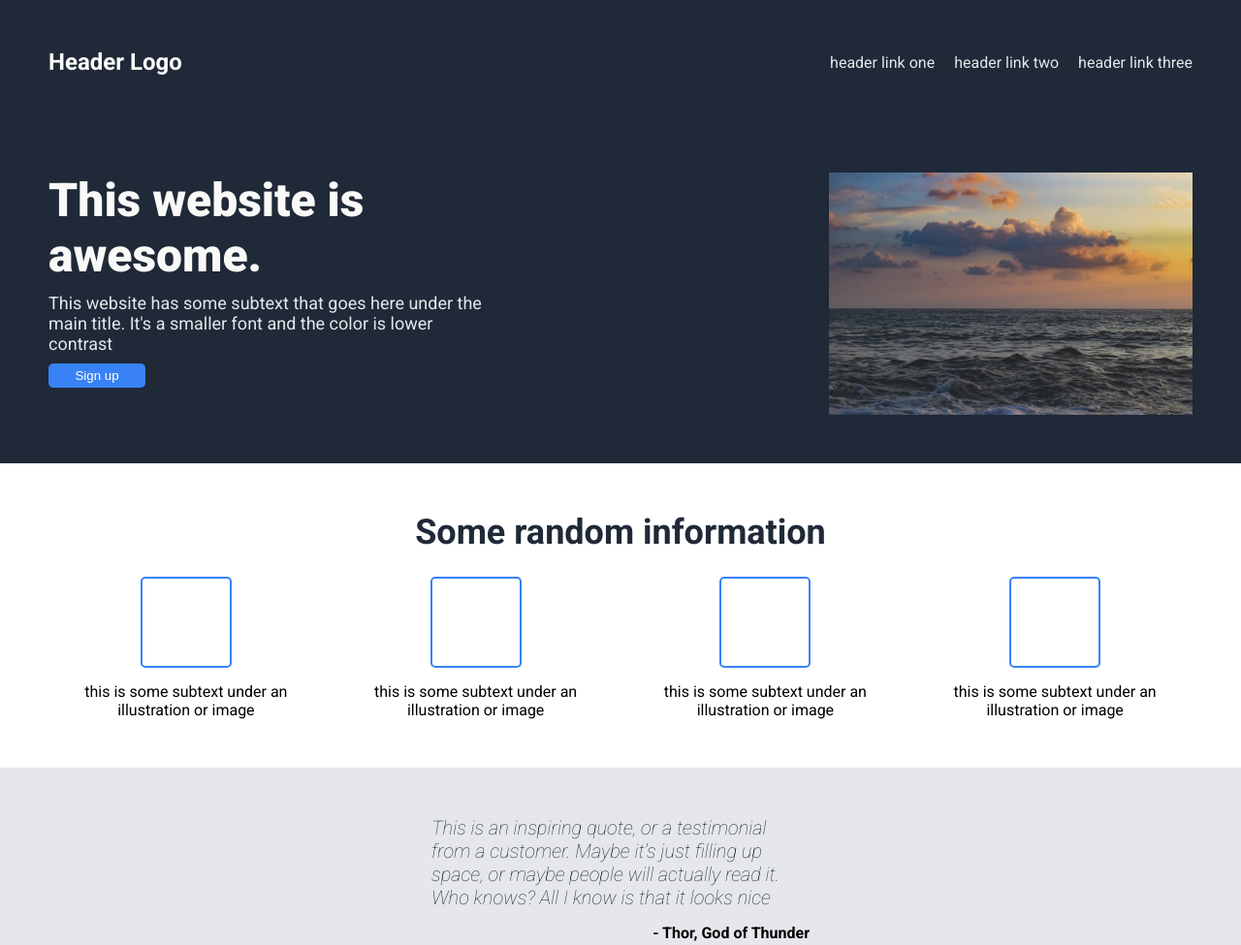
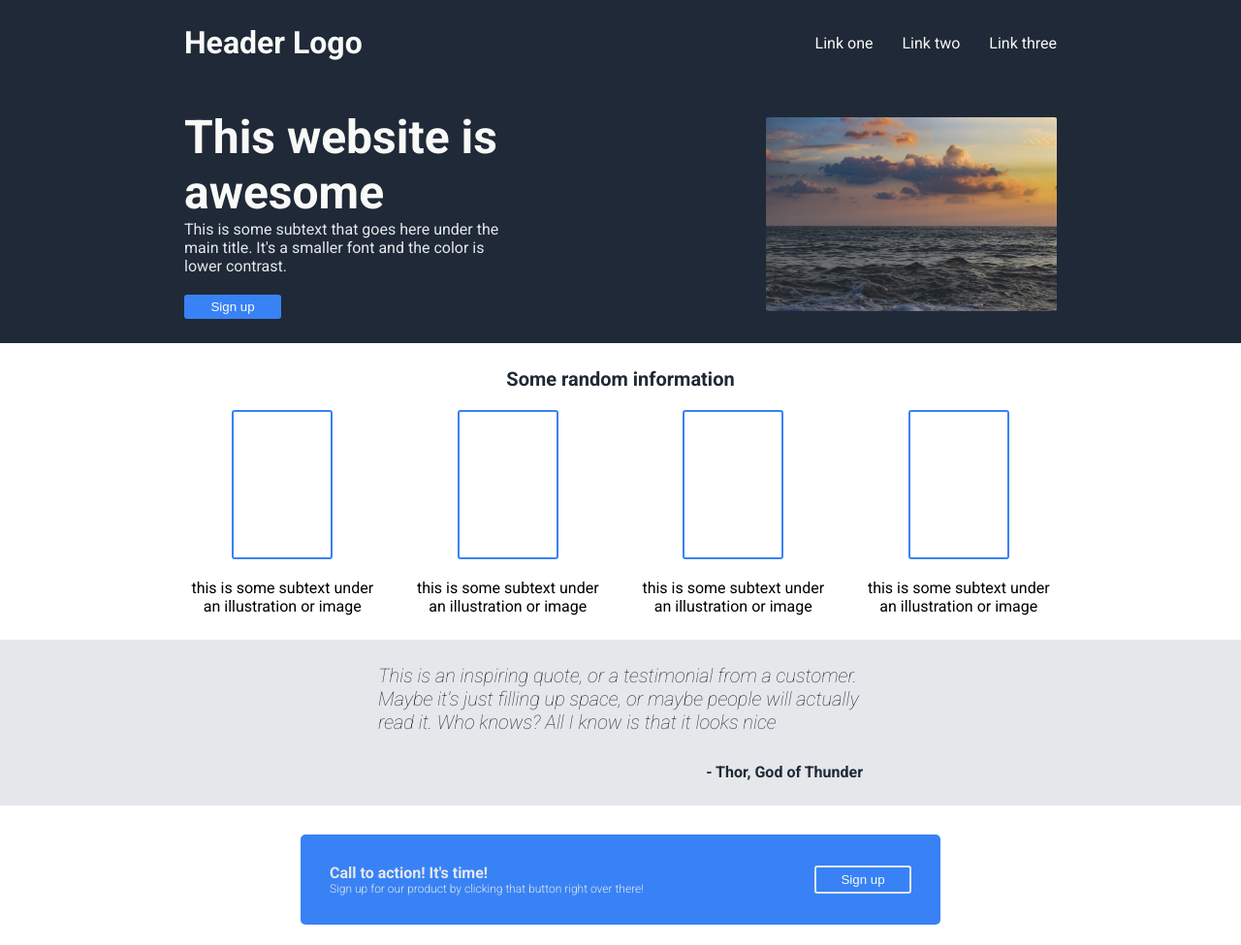
Before and after one commit to lindavid1998/landing-page, a plain HTML site: page index.html in a window 1280 px wide. Shown: the top 975 px of the page at 97% size. Drawn offline with Linux system fonts and the light colour scheme.

Commit message:
Complete rewrite of index.html and style.css to ensure each section has maximum width

```diff
--- a/index.html
+++ b/index.html
@@ -4,39 +4,39 @@
     <meta charset="UTF-8">
     <meta http-equiv="X-UA-Compatible" content="IE=edge">
     <meta name="viewport" content="width=device-width, initial-scale=1.0">
+    <title>Document</title>
     <link rel="stylesheet" href="style.css">
-    <title>Landing Page</title>
     <link rel="preconnect" href="https://fonts.googleapis.com">
     <link rel="preconnect" href="https://fonts.gstatic.com" crossorigin>
     <link href="https://fonts.googleapis.com/css2?family=Roboto:ital,wght@0,300;0,400;0,500;0,700;0,900;1,100;1,400;1,900&display=swap" rel="stylesheet">
 </head>
 <body>
     <div class="header">
-        <div class="header-logo">
-            Header Logo
-        </div>
+        <div class="content">
+            <div class="header-logo">Header Logo</div>
             <ul class="header-links">
-            <li>header link one</li>
-            <li>header link two</li>
-            <li>header link three</li>
+                <li>Link one</li>
+                <li>Link two</li>
+                <li>Link three</li>
             </ul>
         </div>
-
-    <div class="contents">
+    </div>
     <div class="section one">
-            <div class="section-text">
-                <div class="title">This website is awesome.</div>
-                <div class="subtext">
-                    This website has some subtext that goes here under the main title.
-                    It's a smaller font and the color is lower contrast
+        <div class="content">
+            <div class="text">
+                <div class="main">This website is awesome</div>
+                <div class="subtext">This is some subtext that goes here under the main title. It's a smaller font and the color is lower contrast.</div>
+                <button class="sign-up">Sign up</button>
             </div>
-                <button id="sign-up">Sign up</button>
+            <img id="main-img" src="sunset.jpg" alt="placeholder image">
         </div>
-            <img src="sunset.jpg" alt="placeholder image" id="sunset-img">
     </div>
 
     <div class="section two">
-            <div class="title">Some random information</div>
+        <div class="content">
+            <div class="title">
+                Some random information
+            </div>
             <div class="cards">
                 <div class="card">
                     <div class="card-shape"></div>
@@ -56,8 +56,10 @@
                 </div>
             </div>
         </div>
+    </div>
 
     <div class="section three">
+        <div class="content">
             <div class="quote">
                 This is an inspiring quote, or a testimonial from a customer. Maybe it's just filling
                 up space, or maybe people will actually read it. Who knows? All I know is that it looks nice
@@ -66,18 +68,20 @@
                 - Thor, God of Thunder
             </div>
         </div>
+    </div>
 
     <div class="section four">
-            <div class="section-text">
+        <div class="content">
+            <div class="text">
                 <div class="title">Call to action! It's time!</div>
                 <div class="subtext">Sign up for our product by clicking that button right over there!</div>
             </div>
             <button class="sign-up">Sign up</button>
         </div>
+    </div>
 
     <div class="footer">
         Copyright &copy The Odin Project 2021
     </div>
-    </div>
 </body>
 </html>
--- a/style.css
+++ b/style.css
@@ -1,43 +1,43 @@
 body {
-    padding: 0;
-    margin: 0;
-    font-family: Roboto, sans-serif;
+    font-family: 'Roboto', sans-serif;
     display: flex;
     flex-direction: column;
-}
-
-.header-logo {
-    color: white;
-    font-size: 24px;
-    font-weight: 700;
-    margin-right: auto;
-    flex: none;
-}
-
-.header, .section {
-    padding: 50px;
+    margin: 0;
 }
 
 .header {
     display: flex;
-    align-items: center;
-    flex-direction: row;
-    justify-content: space-between;
-    flex-shrink: 0;
+    flex-grow: 1;
+    background-color: #1F2937;
+    color: #F9FAF8;
+    justify-content: center;
 }
 
-.header-links {
+.content {
     display: flex;
-    gap: 20px;
-    flex:none;
-    list-style: none;
-    color: #E5E7EB;
-    margin: 0px;
-    padding: 0px;
+    flex: 1 1 auto;
+    max-width: 900px;
+    justify-content: space-between;
+    align-items: center;
+    padding: 25px;
 }
 
-.header, .section.one, .footer {
-    background-color: #1F2937;
+.header .content {
+    gap: 20px;
+}
+
+.header ul {
+    display: flex;
+    list-style: none;
+    gap: 30px;
+    margin: 0;
+    padding: 0;
+}
+
+.header-logo {
+    font-weight: 700;
+    font-size: 32px;
+    margin-right: auto;
 }
 
 .section {
@@ -45,143 +45,130 @@ body {
     justify-content: center;
 }
 
-.section.one {
-    gap: 30px;
-    justify-content: space-between;
+.one {
+    background-color: #1F2937;
 }
 
-.one .section-text {
-    display: flex;
-    width: 450px;
-    flex: none;
-    flex-direction: column;
-    gap: 10px;
-}
-
-#sign-up {
-    background-color: #3882f6;
-    color: white;
-    border-radius: 5px;
-    border: none;
-    padding: 5px;
-    width: 100px;
-}
-
-.section.one .title {
-    color: #f9faf8;
-    font-size: 48px;
-    font-weight: 800;
-}
-
-.section.one .subtext {
-    font-size: 18px;
-    color: #E5E7EB
-}
-
-#sunset-img {
-    height: 250px;
-}
-
-.section.two {
+.one .text {
+    width: 350px;
     display: flex;
     flex-direction: column;
 }
 
-.section.two .title {
+.one .main {
+    color: #F9FAF8;
+    font-size: 48px;
+    font-weight: 700;
+}
+
+.one .subtext {
+    color: #E5E7EB;
+    margin-bottom: 20px;
+}
+
+.one .content {
     display: flex;
-    justify-content: center;
-    font-weight: bold;
-    font-size: 36px;
-    color: #1F2937
+    gap: 20px;
+}
+
+#main-img {
+    width: 300px;
+    border-radius: 2px;
+}
+
+.sign-up {
+    background-color: #3882f6;
+    border: 0;
+    border-radius: 3px;
+    padding: 5px;
+    color: #f9faf8;
+    flex-grow: 0;
+    width: 100px;
 }
 
 .cards {
     display: flex;
-    gap: 15px;
-    margin-top: 25px;
-    justify-content: center;
+    gap: 30px;
+}
+
+.two .content {
+    display: flex;
+    flex-direction: column;
+}
+
+.card-shape {
+    border-radius: 3px;
+    border: 2px solid #3882f6;
+    width: 100px;
+    height: 150px;
+}
+
+.card-text {
+    text-align: center;
 }
 
 .card {
     display: flex;
     flex-direction: column;
-    justify-content: center;
     align-items: center;
-    text-align: center;
+    gap: 20px;
 }
 
-.card-shape {
-    border: 2px solid #3882F6;
-    width: 90px;
-    height: 90px;
-    border-radius: 5px;
-    margin-bottom: 15px;
+.two .title {
+    font-size: 20px;
+    font-weight: 700;
+    margin-bottom: 20px;
+    color: #1f2937;
 }
 
-.section.three {
-    display: flex;
+.three {
     background-color: #E5E7EB;
-    flex-direction: column;
-    gap: 15px;
-    padding: 50px 250px;
-    align-items: center;
-    flex-shrink: 0;
+    color: #1F2937;
 }
 
-.quote {
-    font-size: 20px;
+.three .content {
+    display: flex;
+    flex-direction: column;
+    max-width: 500px;
+    gap: 30px;
+}
+
+.three .credit {
+    font-weight: 600;
+    align-self: flex-end;
+}
+
+.three .quote {
     font-style: italic;
     font-weight: 100;
-    color: #1F2937;
-    flex-shrink: 0;
-    width: 390px;
+    font-size: 20px;
 }
 
-.credit {
-    font-weight: bold;
-    text-align: end;
-    width: 390px;
-    flex-shrink: 0;
+.four .content {
+    background-color: #3882f6;
+    color: #E5E7EB;
+    padding: 30px;
+    max-width: 600px;
+    margin: 30px auto;
+    border-radius: 5px;
 }
 
-.section.four {
-    display: flex;
-    flex-wrap: wrap;
-    margin: 70px 200px;
-    /* width: 800px; */
-    padding: 40px;
-    background-color:#3882F6;
-    color: white;
-    border-radius: 5px;
-    gap: 40px;
-    align-items: center;
-    justify-content: center;
-    flex: 1 1 0;
+.four .sign-up {
+    border: 2px solid #e5e7eb;
 }
 
-.section.four .title {
-    font-weight: 700;
-    align-self: center;
+.four .title {
+    font-weight: 600;
 }
 
-.section.four .sign-up {
-    background-color:#3882f6;
-    border: 1px solid white;
-    color: white;
-    border-radius: 10px;
-    width: 100px;
-    height: 30px;
-    flex: none;
-}
-
-.section.four .subtext {
-    flex-shrink: 1;
+.four .subtext {
+    font-size: 12px;
+    font-weight: 200;
 }
 
 .footer {
-    color:  white;
-    margin: 0;
     text-align: center;
-    padding: 10px;
-    font-size: 13px;
+    background-color: #1F2937;
+    color: #e5e7eb;
+    padding: 15px 0;
 }
```
Lines whose indentation alone changed are shown as unchanged.
